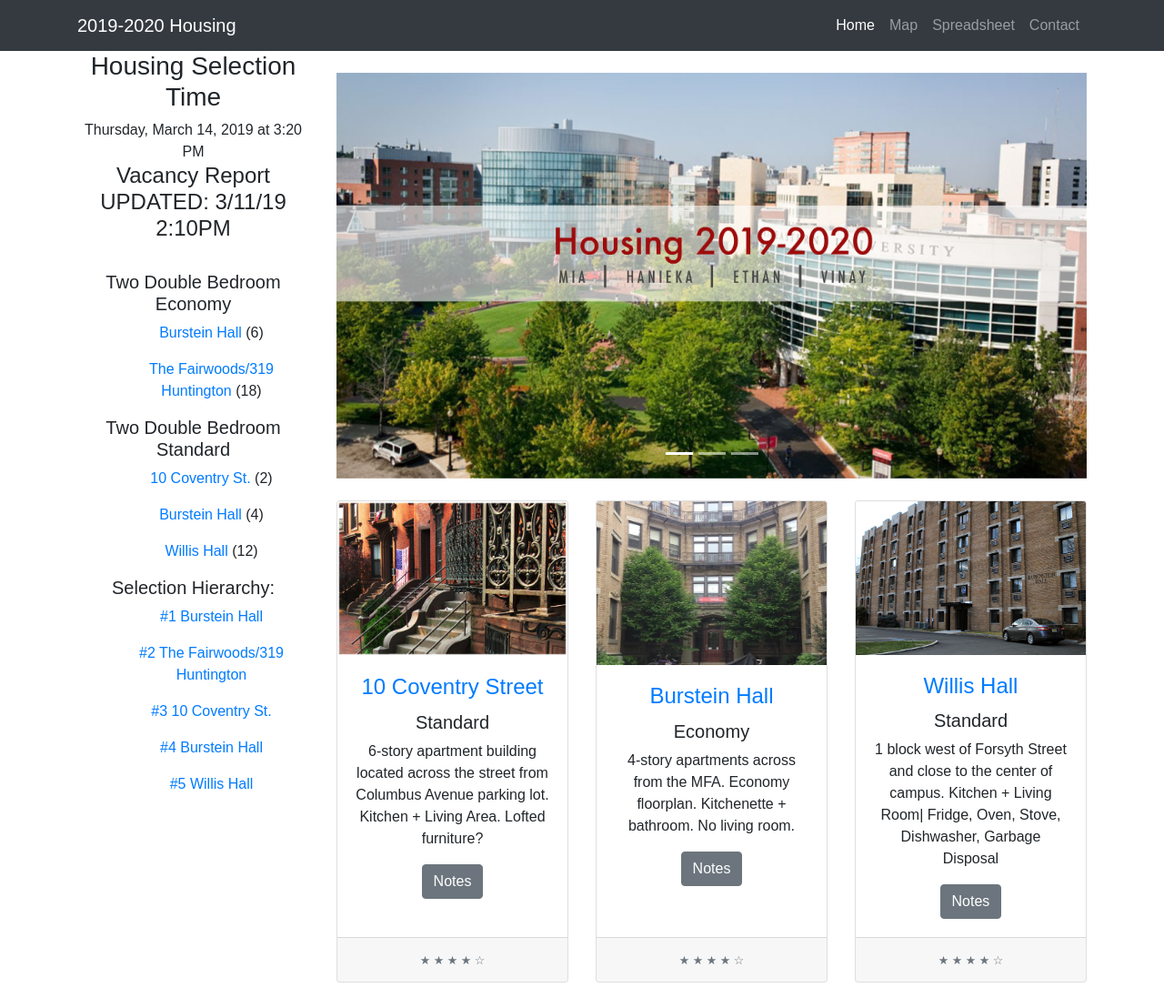
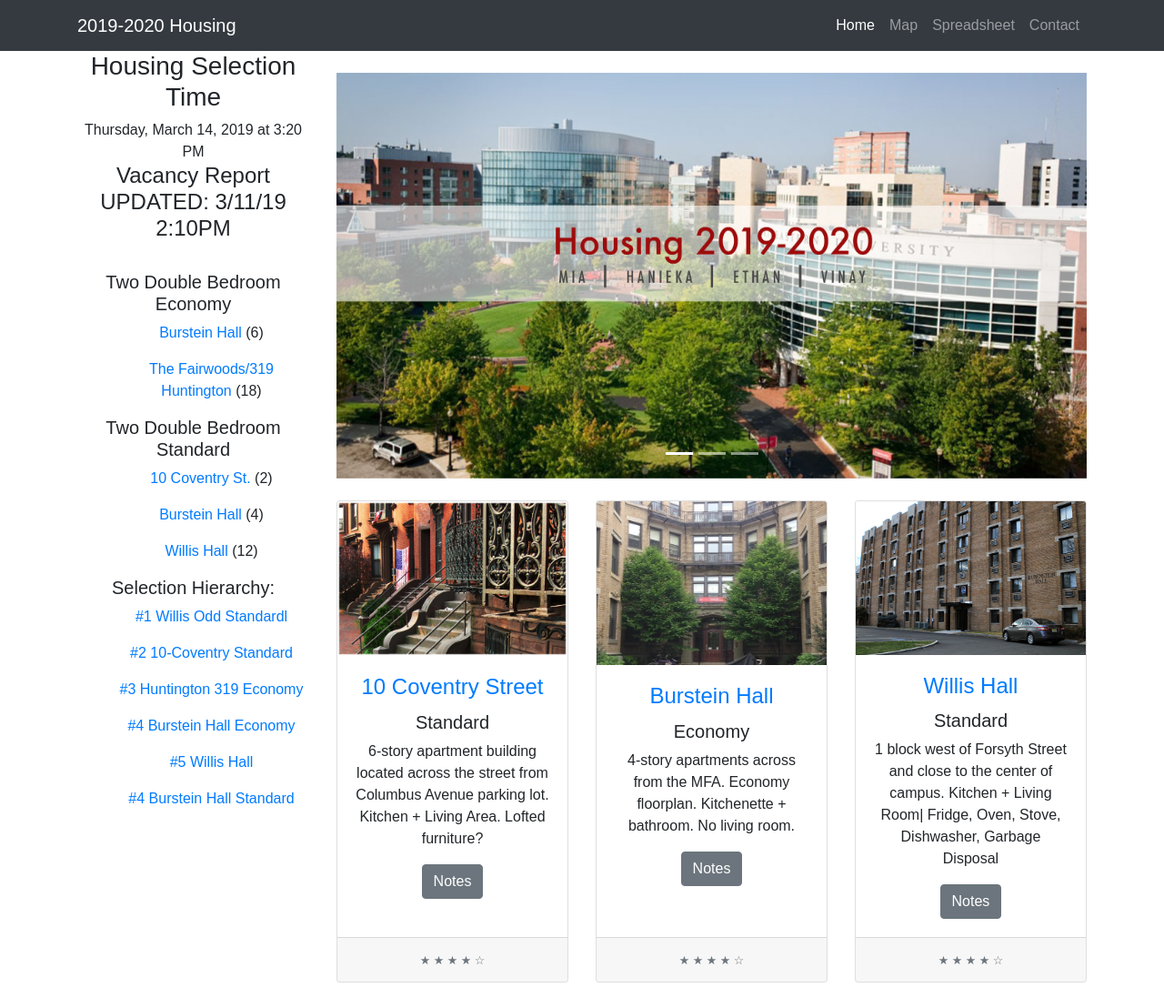
Before and after one commit to dysrhythMia/housing, a website: page index.html in a window 1280 px wide. Shown: the top 1097 px of the page at 91% size. Drawn offline with Linux system fonts and the light colour scheme.

Commit message:
added hierarchy

```diff
--- a/index.html
+++ b/index.html
@@ -62,19 +62,22 @@
       </ul>
       <h5> Selection Hierarchy: </h5>
       <ol>
-        <a href="https://www.northeastern.edu/housing/residences/burstein-hall/">#1 Burstein Hall</a>
+        <a href="https://www.northeastern.edu/housing/residences/burstein-hall/">#1 Willis Odd Standardl</a>
       </ol>
       <ol>
-        <a href="https://www.northeastern.edu/housing/residences/319-huntington-ave/"> #2 The Fairwoods/319 Huntington </a>
+        <a href="https://www.northeastern.edu/housing/residences/319-huntington-ave/"> #2 10-Coventry Standard </a>
       </ol>
       <ul>
-        <a href="https://www.northeastern.edu/housing/residences/10-coventry/"> #3 10 Coventry St.</a>
+        <a href="https://www.northeastern.edu/housing/residences/10-coventry/"> #3 Huntington 319 Economy</a>
       </ul>
       <ul>
-        <a href="https://www.northeastern.edu/housing/residences/burstein-hall/">#4 Burstein Hall</a>
+        <a href="https://www.northeastern.edu/housing/residences/burstein-hall/">#4 Burstein Hall Economy</a>
       </ul>
       <ul>
         <a href="https://www.northeastern.edu/housing/residences/willis-hall/">#5 Willis Hall</a>
+      </ul>
+	   <ul>
+        <a href="https://www.northeastern.edu/housing/residences/burstein-hall/">#4 Burstein Hall Standard</a>
       </ul>
     </div>
     <!-- /.col-lg-3 -->
```
